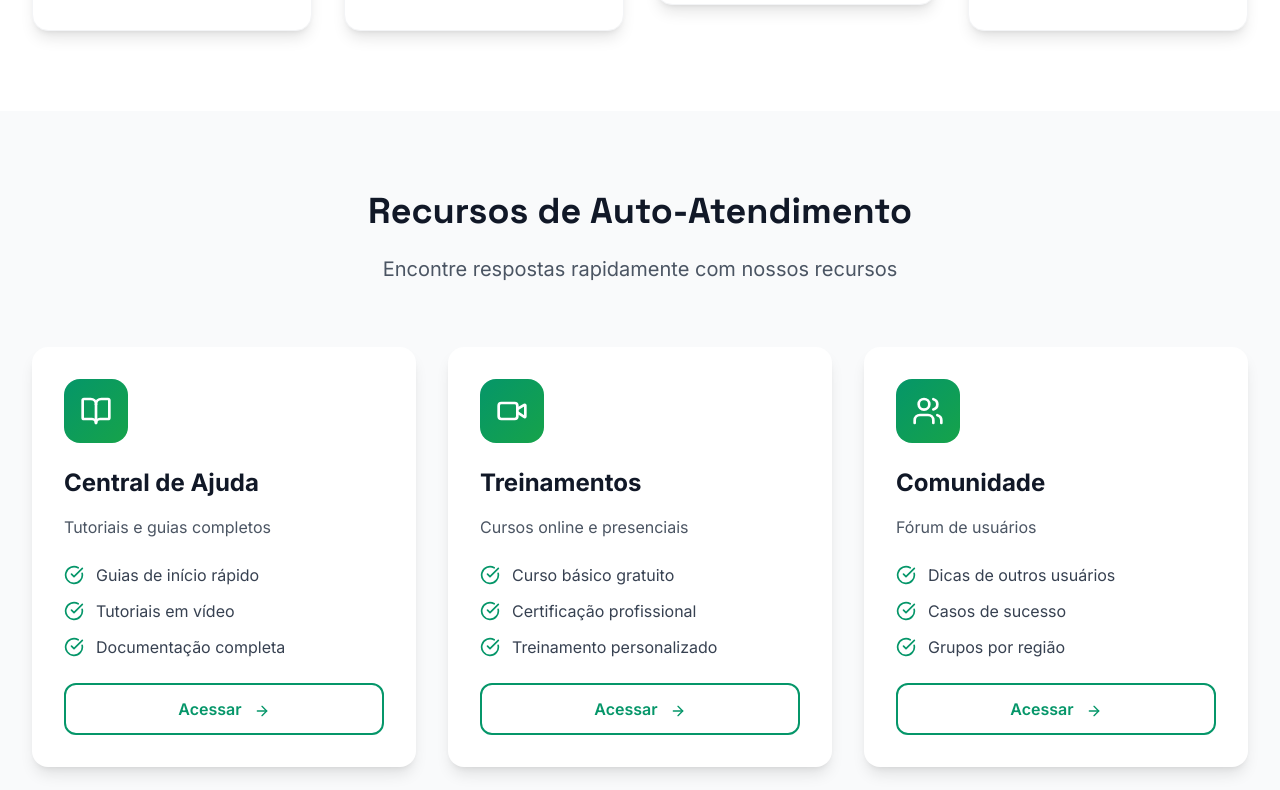
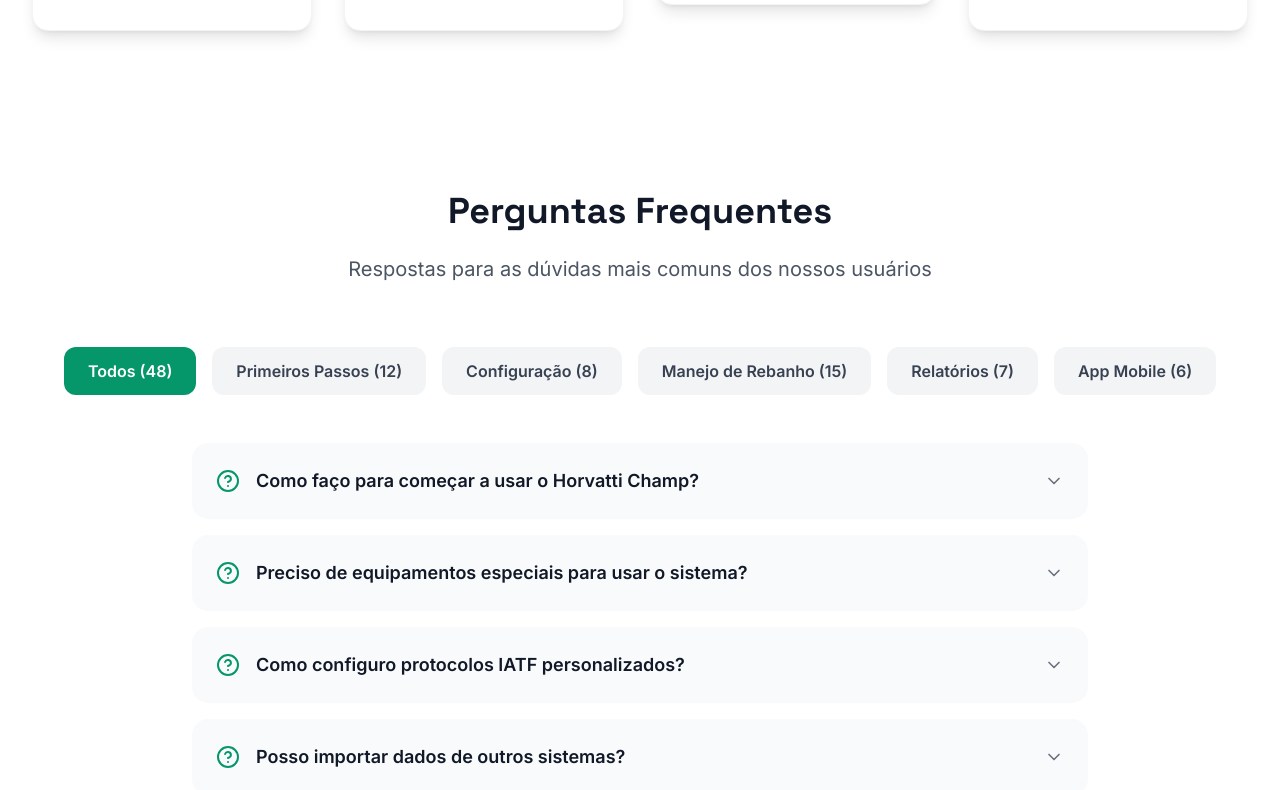
Before and after one commit to DIEGOHORVATTI/horvatti-champ-funnel, a React (Vite) app: page /suporte in a window 1280 px wide. Shown: the part 1570-2360 px from the top of the page. Built offline with nearby package versions, Linux system fonts and the light colour scheme.

Commit message:
refactor: remove placeholder routes and update Footer links for clarity

```diff
--- a/src/App.tsx
+++ b/src/App.tsx
@@ -9,6 +9,7 @@
 import Treinamentos from '@/pages/Treinamentos'
 import Blog from '@/pages/Blog'
 import Suporte from '@/pages/Suporte'
+
 import useScrollToTop from '@/hooks/useScrollToTop'
 
 function AppContent() {
@@ -25,16 +26,6 @@
 
       <Route path="/suporte" element={<Suporte />} />
 
-      {/* Placeholder pages */}
-      <Route
-        path="/central-de-ajuda"
-        element={
-          <PlaceholderPage
-            title="Central de Ajuda"
-            description="Estamos preparando uma base de conhecimento completa com tutoriais e guias."
-          />
-        }
-      />
       <Route
         path="/contato"
         element={
@@ -47,15 +38,6 @@
       />
       <Route path="/treinamentos" element={<Treinamentos />} />
       <Route path="/blog" element={<Blog />} />
-      <Route
-        path="/carreiras"
-        element={
-          <PlaceholderPage
-            title="Carreiras"
-            description="Estamos sempre em busca de talentos. Oportunidades de trabalho serão publicadas em breve."
-          />
-        }
-      />
     </Routes>
   )
 }
--- a/src/components/Footer.tsx
+++ b/src/components/Footer.tsx
@@ -32,11 +32,11 @@
             </ul>
           </div>
           <div>
-            <h3 className="font-semibold mb-4">Suporte</h3>
+            <h3 className="font-semibold mb-4">Ajuda</h3>
             <ul className="space-y-2 text-gray-400">
               <li>
-                <Link to="/central-de-ajuda" className="hover:text-white transition-colors">
-                  Central de Ajuda
+                <Link to="/suporte" className="hover:text-white transition-colors">
+                  Suporte
                 </Link>
               </li>
               <li>
--- a/src/pages/Suporte.tsx
+++ b/src/pages/Suporte.tsx
@@ -8,10 +8,8 @@
   Search,
   ChevronDown,
   CheckCircle,
-  ArrowRight,
   HelpCircle,
   Headphones,
-  BookOpen,
   Video,
   Users,
   Send,
@@ -135,27 +133,6 @@
       question: 'Como usar o scanner de chips?',
       answer:
         'No app, acesse qualquer módulo que precise identificar um animal e toque no ícone do scanner. Aproxime o dispositivo do chip e os dados serão carregados automaticamente.',
-    },
-  ]
-
-  const quickHelp = [
-    {
-      icon: BookOpen,
-      title: 'Central de Ajuda',
-      description: 'Tutoriais e guias completos',
-      items: ['Guias de início rápido', 'Tutoriais em vídeo', 'Documentação completa'],
-    },
-    {
-      icon: Video,
-      title: 'Treinamentos',
-      description: 'Cursos online e presenciais',
-      items: ['Curso básico gratuito', 'Certificação profissional', 'Treinamento personalizado'],
-    },
-    {
-      icon: Users,
-      title: 'Comunidade',
-      description: 'Fórum de usuários',
-      items: ['Dicas de outros usuários', 'Casos de sucesso', 'Grupos por região'],
     },
   ]
 
@@ -312,49 +289,6 @@
                     ></div>
                   </div>
                 </div>
-              </div>
-            ))}
-          </div>
-        </div>
-      </section>
-
-      {/* Quick Help Section */}
-      <section className="py-20 bg-gray-50">
-        <div className="max-w-7xl mx-auto px-4 sm:px-6 lg:px-8">
-          <div className="text-center mb-16">
-            <h2
-              className="text-4xl font-bold text-gray-900 mb-6"
-              style={{ fontFamily: 'Space Grotesk, sans-serif' }}
-            >
-              Recursos de Auto-Atendimento
-            </h2>
-            <p className="text-xl text-gray-600">
-              Encontre respostas rapidamente com nossos recursos
-            </p>
-          </div>
-
-          <div className="grid grid-cols-1 md:grid-cols-3 gap-8">
-            {quickHelp.map((help, index) => (
-              <div
-                key={index}
-                className="bg-white p-8 rounded-2xl shadow-lg hover:shadow-xl transition-shadow duration-300"
-              >
-                <div className="w-16 h-16 bg-gradient-to-br from-emerald-600 to-green-600 rounded-2xl flex items-center justify-center mb-6">
-                  <help.icon className="w-8 h-8 text-white" />
-                </div>
-                <h3 className="text-2xl font-bold text-gray-900 mb-4">{help.title}</h3>
-                <p className="text-gray-600 mb-6">{help.description}</p>
-                <ul className="space-y-3">
-                  {help.items.map((item, idx) => (
-                    <li key={idx} className="flex items-center">
-                      <CheckCircle className="w-5 h-5 text-emerald-600 mr-3 flex-shrink-0" />
-                      <span className="text-gray-700">{item}</span>
-                    </li>
-                  ))}
-                </ul>
-                <button className="mt-6 w-full border-2 border-emerald-600 text-emerald-600 py-3 rounded-xl hover:bg-emerald-600 hover:text-white transition-all duration-200 font-semibold">
-                  Acessar <ArrowRight className="w-4 h-4 ml-2 inline" />
-                </button>
               </div>
             ))}
           </div>
```
